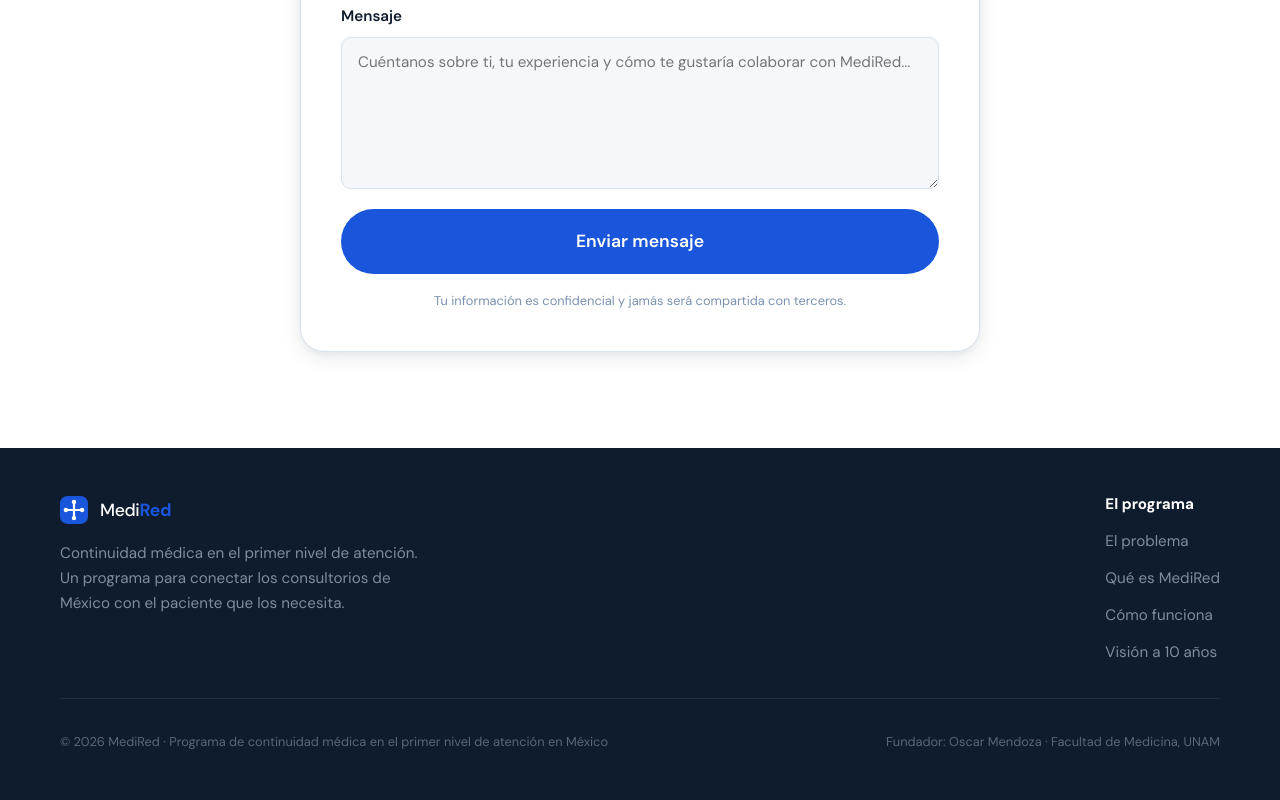
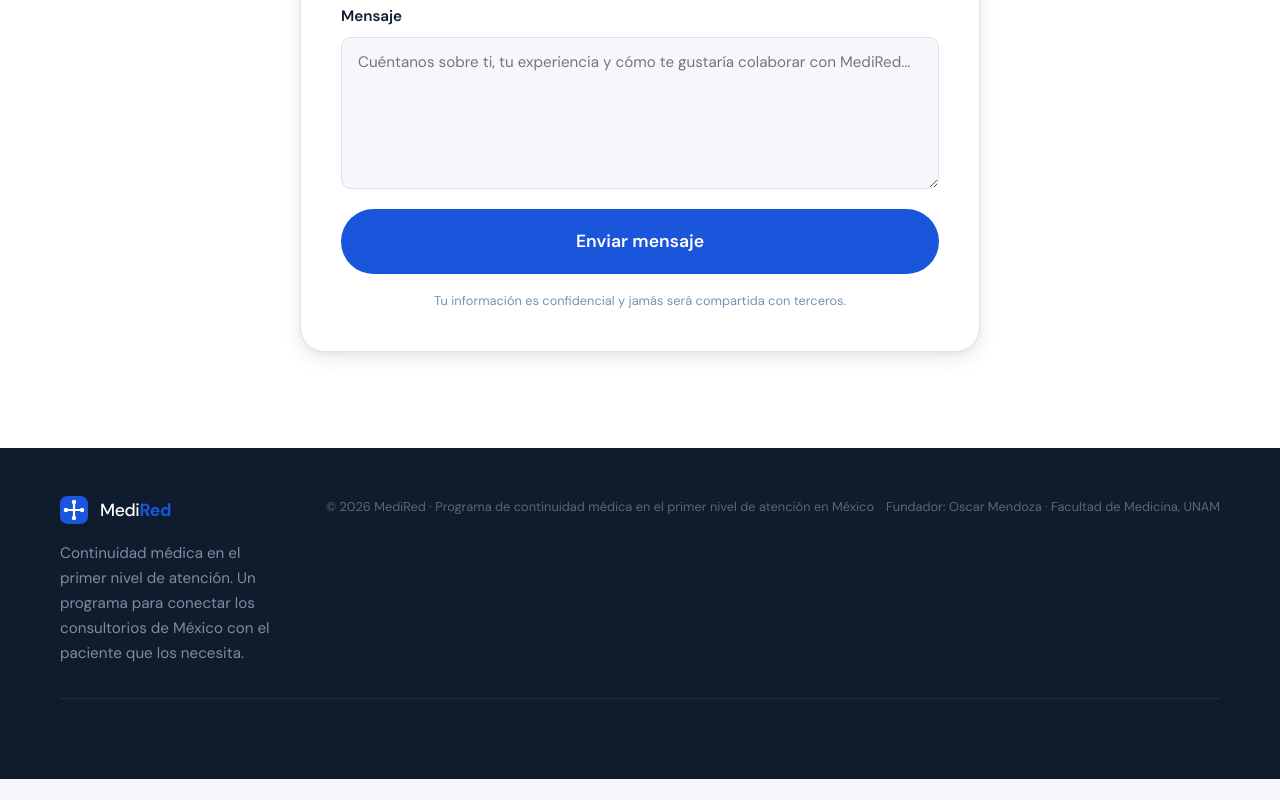
Before and after one commit to jsuisjw/medired1, a plain HTML site: page index.html in a window 1280 px wide. Shown: the part 9255-10055 px from the top of the page. After the commit the page ends 10034 px from the top, so only its background shows below. Drawn offline with Linux system fonts and the light colour scheme.

Commit message:
Remove footer navigation section
Removed footer navigation links from the index.html file.

```diff
--- a/index.html
+++ b/index.html
@@ -785,18 +785,6 @@
           </a>
           <p>Continuidad médica en el primer nivel de atención. Un programa para conectar los consultorios de México con el paciente que los necesita.</p>
         </div>
-        <div class="footer__nav">
-          <div class="footer__col">
-            <h4>El programa</h4>
-            <nav>
-              <a href="#problema">El problema</a>
-              <a href="#programa">Qué es MediRed</a>
-              <a href="#como-funciona">Cómo funciona</a>
-              <a href="#vision">Visión a 10 años</a>
-            </nav>
-          </div>
-        </div>
-      </div>
       <div class="footer__bottom">
         <p>© 2026 MediRed · Programa de continuidad médica en el primer nivel de atención en México</p>
         <p>Fundador: Oscar Mendoza · Facultad de Medicina, UNAM</p>
```
